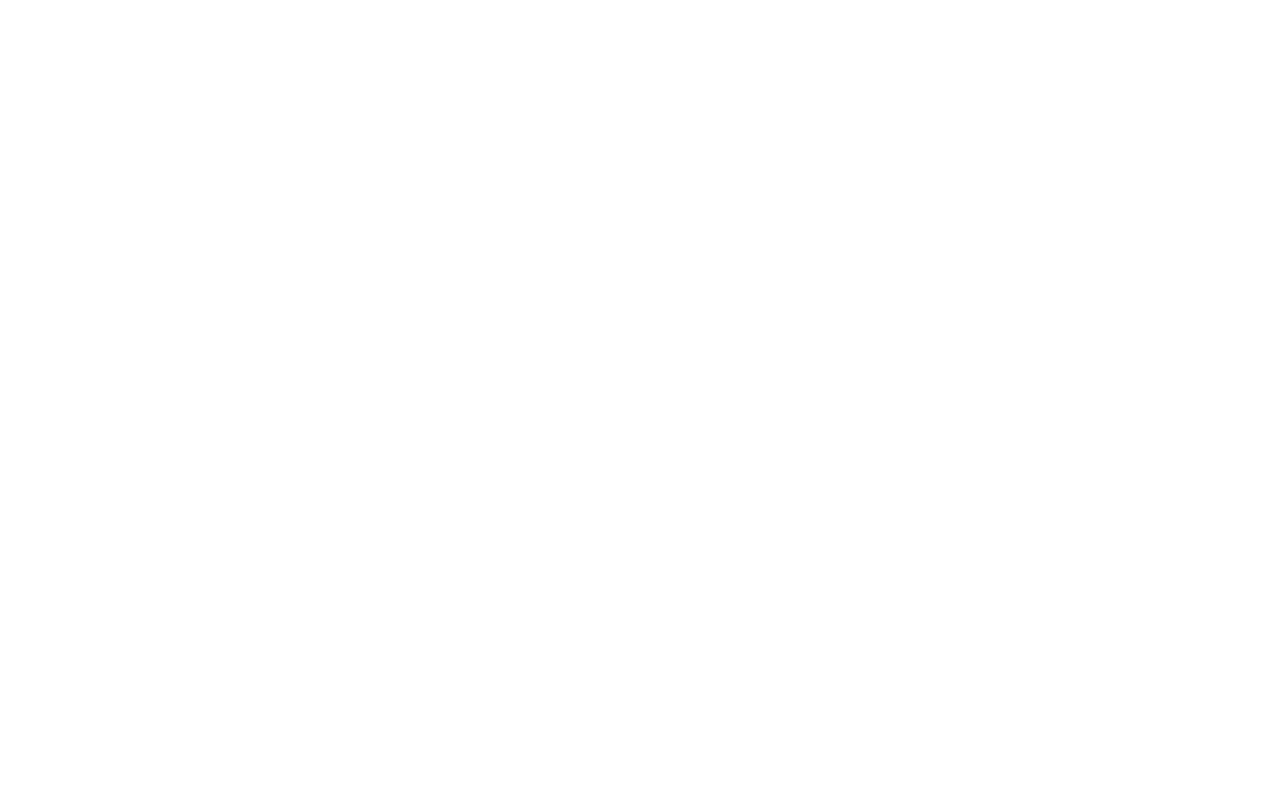
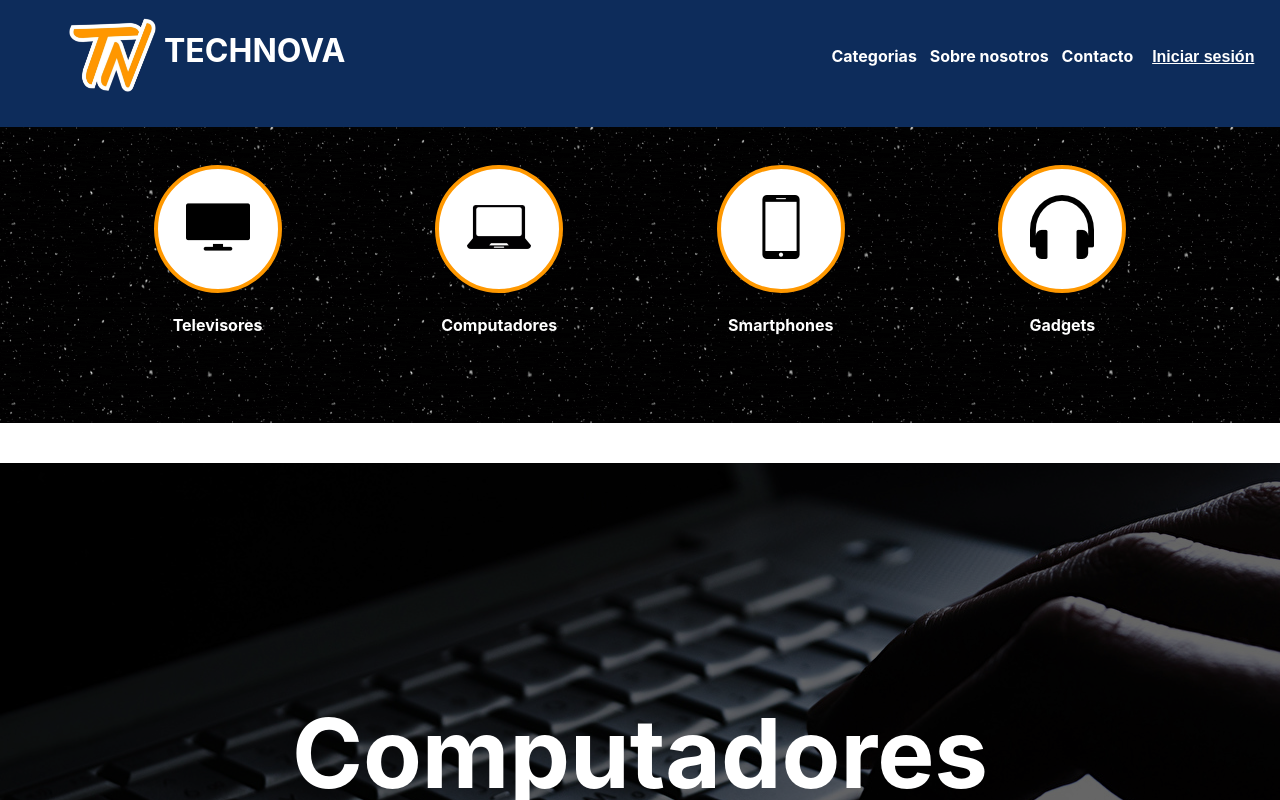
Before and after one commit to JoseTor101/technova-repo, a React (Create React App) app: page / in a window 1280 px wide. Shown: the top 800 px of the page. Built offline with nearby package versions, Linux system fonts and the light colour scheme.

Commit message:
Configuraciones

```diff
--- a/src/router/Router.js
+++ b/src/router/Router.js
@@ -15,7 +15,7 @@
     return (
         <BrowserRouter>
             <Switch>
-                <Route exact path='/technova' component={Technova} />
+                <Route exact path='/' component={Technova} />
                 <Route path='/computers' component={Computers} />
                 <Route path='/smartphones' component={Smartphones} />
                 <Route path='/tvs' component={Tvs} />
```
